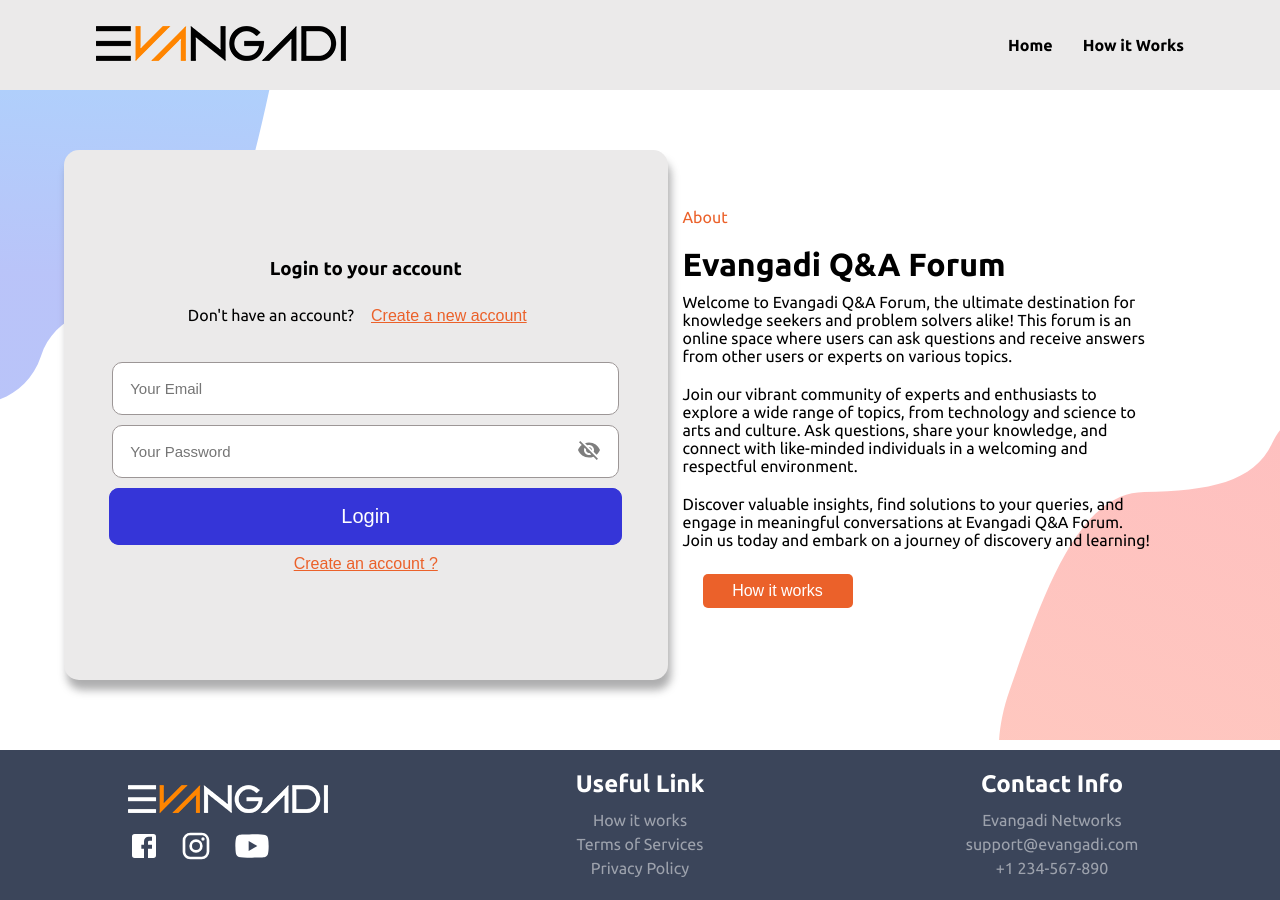
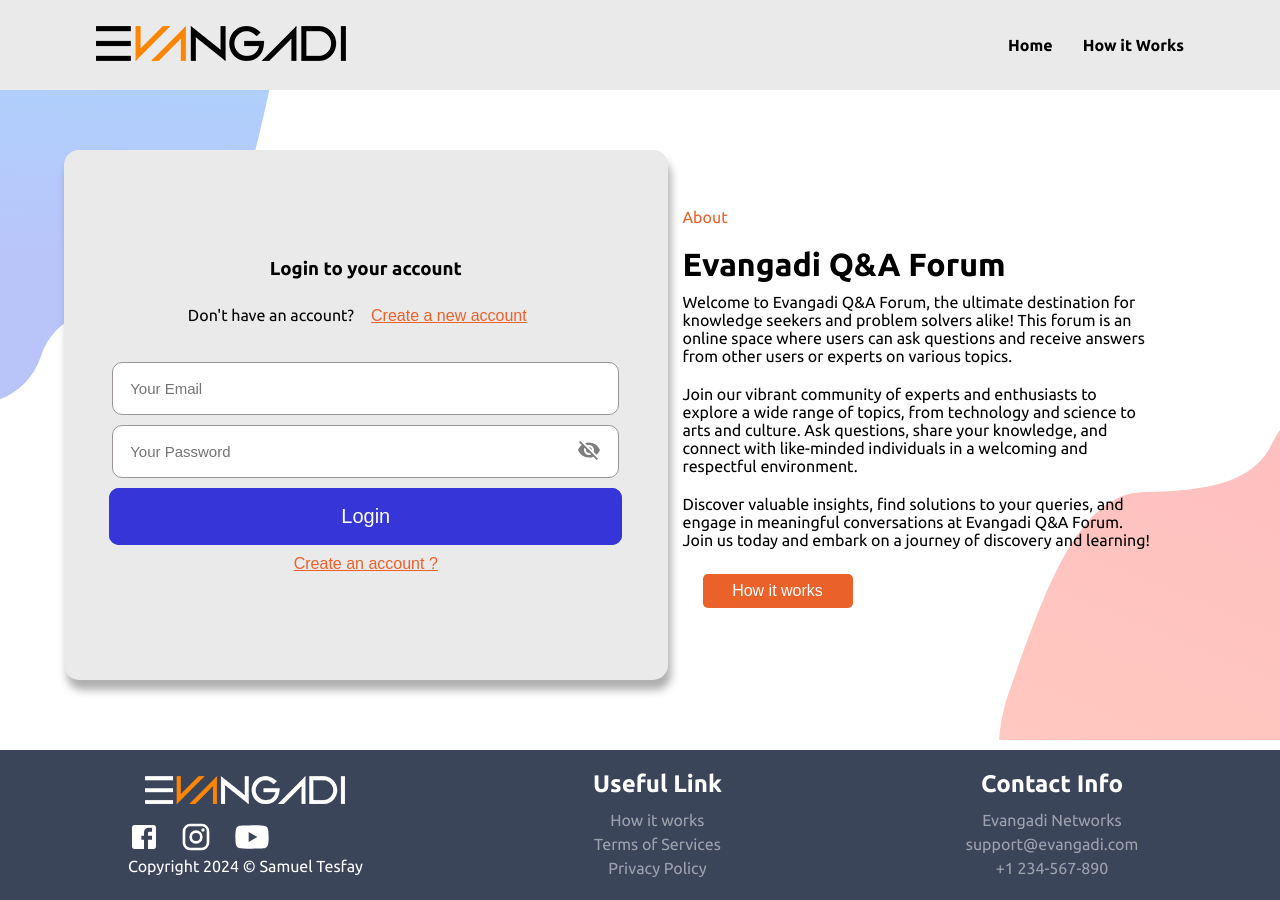
Before and after one commit to SamuelT19/evangadi-forum-frontend, a React (Vite) app: page / in a window 1280 px wide. Built offline with nearby package versions, Linux system fonts and the light colour scheme.

Commit message:
minor edit

```diff
--- a/src/components/footer/Footer.jsx
+++ b/src/components/footer/Footer.jsx
@@ -17,6 +17,9 @@
             <InstagramIcon sx={{ fontSize: 32 }} />
             <YouTubeIcon sx={{ fontSize: 40 }} />
           </div>
+          <p class="mb-0">
+            Copyright {new Date().getFullYear()} &copy; Samuel Tesfay
+          </p>
         </div>
         <div>
           <h2>Useful Link</h2>
```
